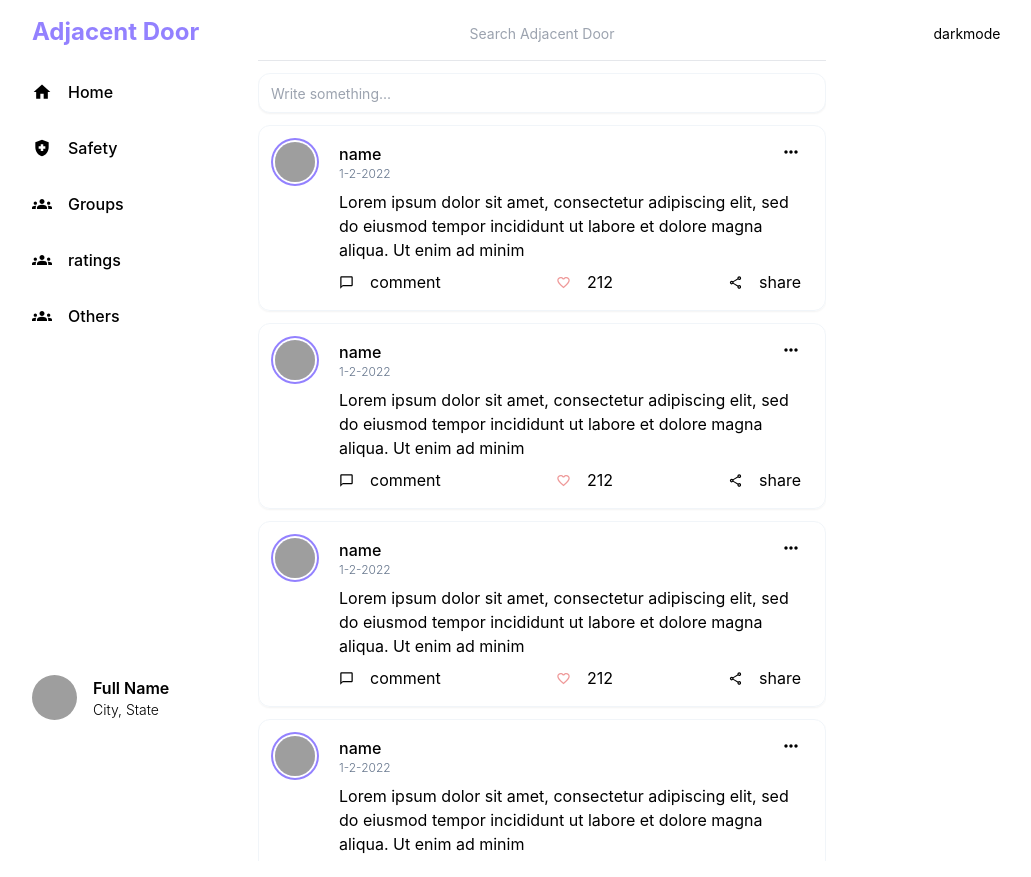
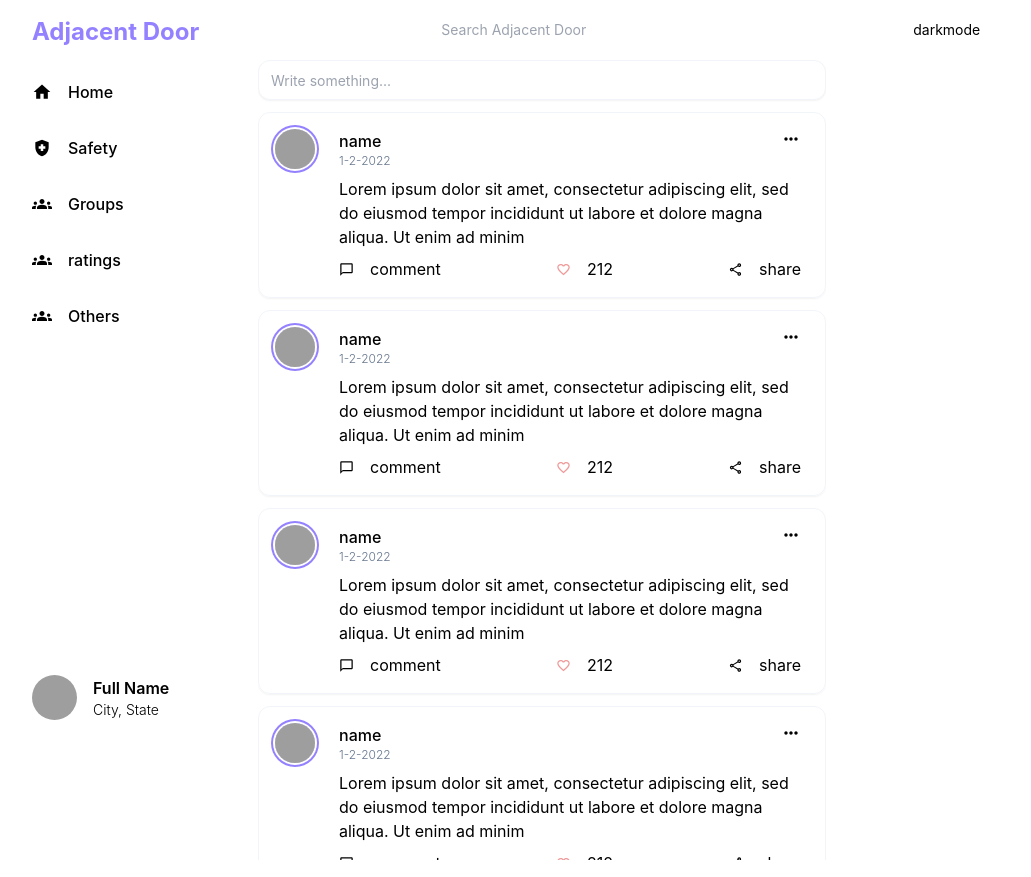
Before and after one commit to BlueOceanHRLAX48/AdjacentDoor, a React (Create React App) app: page / in a window 1280 px wide. Shown: the top 877 px of the page, without its empty margins (68-1099 px from the left). Built offline with nearby package versions, Linux system fonts and the light colour scheme; grey boxes are pictures that could not be loaded.

Commit message:
add top nav bar

```diff
--- a/src/Home.js
+++ b/src/Home.js
@@ -1,6 +1,7 @@
 import Feed from './components/Feed';
 import LeftBar from './LeftBar';
 import RightBar from './RightBar';
+import TopNav from './TopNav';
 
 function Home() {
   return (
@@ -9,10 +10,17 @@ function Home() {
         <LeftBar />
       </div>
       <div>
-        <Feed />
-      </div>
-      <div>
-        <RightBar />
+        <div>
+          <TopNav />
+        </div>
+        <div className='flex'>
+          <div>
+            <Feed />
+          </div>
+          <div>
+            <RightBar />
+          </div>
+        </div>
       </div>
     </div>
   );
--- a/src/RightBar/index.js
+++ b/src/RightBar/index.js
@@ -1,15 +1,5 @@
-import useTheme from '../components/useTheme';
-
 function RightBar() {
-  const [nextTheme, setTheme] = useTheme();
-
-  return (
-    <div className='w-[250px] h-screen flex flex-col px-6 py-4 '>
-      <button className='mt-1 pt-1 pb-3 text-sm' onClick={() => setTheme(nextTheme)}>
-        darkmode
-      </button>
-    </div>
-  );
+  return <div className='w-[250px] h-screen flex flex-col px-6 py-4 '></div>;
 }
 
 export default RightBar;
--- /dev/null
+++ b/src/TopNav.js
@@ -0,0 +1,21 @@
+import SearchBar from './components/SearchBar';
+import useTheme from './components/useTheme';
+
+function TopNav() {
+  const [nextTheme, setTheme] = useTheme();
+
+  return (
+    <div className=' flex mt-4 justify-around items-center'>
+      <>
+        <SearchBar />
+      </>
+      <>
+        <button className='text-sm ml-4' onClick={() => setTheme(nextTheme)}>
+          darkmode
+        </button>
+      </>
+    </div>
+  );
+}
+
+export default TopNav;
--- a/src/components/Feed.js
+++ b/src/components/Feed.js
@@ -1,6 +1,5 @@
 import React from 'react';
 import Post from './Post';
-import SearchBar from './SearchBar';
 
 function Feed(props) {
   const posts = [
@@ -53,14 +52,10 @@ function Feed(props) {
 
   return (
     <div className='w-[600px] min-h-screen p-4'>
-      <div>
-        <SearchBar />
-      </div>
-
       <div className='feed h-screen overflow-y-scroll'>
         <div className='flex justify-center relative'>
           <input
-            className='text-sm mt-3 p-1 px-3 w-full h-10 rounded-xl border border-slate-100 shadow-sm focus:outline-none focus:ring-secondary focus:ring-2 focus:mx-1 dark:bg-gray-900'
+            className='text-sm  p-1 px-3 w-full h-10 rounded-xl border border-slate-100 shadow-sm focus:outline-none focus:ring-secondary focus:ring-2 focus:mx-1 dark:bg-gray-900'
             placeholder='Write something...'
           ></input>
           {/* <button className='text-white font-medium text-xs px-4 py-2 rounded-full bg-primary absolute bottom-2 right-4'>
--- a/src/components/SearchBar.js
+++ b/src/components/SearchBar.js
@@ -5,13 +5,11 @@ function SearchBar(props) {
 
   return (
     <>
-      <div className='flex justify-center pt-1 pb-3 border-b'>
-        <input
-          className='text-sm p-1 text-center px-2 w-full rounded-full focus:outline-none focus:ring-secondary  focus:ring-2 dark:bg-gray-900'
-          placeholder='Search Adjacent Door'
-          onChange={handleSearch}
-        ></input>
-      </div>
+      <input
+        className='text-sm p-1 text-center px-2 w-80 rounded-full focus:outline-none focus:ring-secondary  focus:ring-2 dark:bg-gray-900'
+        placeholder='Search Adjacent Door'
+        onChange={handleSearch}
+      ></input>
     </>
   );
 }
```
